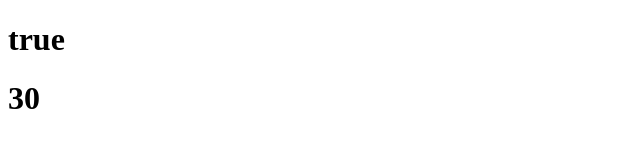
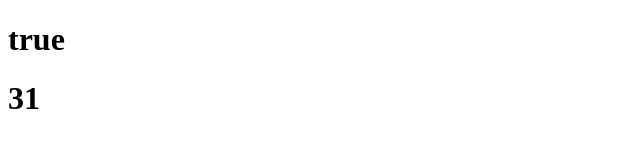
Before and after one commit to emanuelefavero/javascript-interview-questions, a plain HTML site: page module/index.html in a window 1280 px wide. Shown: the full height of the page, 0-640 px from the left. Drawn offline with Linux system fonts and the light colour scheme.

Commit message:
add module/* default export

```diff
--- a/module/calculate.js
+++ b/module/calculate.js
@@ -1,3 +1,6 @@
 export default function sum(a, b) {
   return a + b
 }
+
+// TIP: You can also set a default export like this:
+// export { sum as default }
--- a/module/index.html
+++ b/module/index.html
@@ -15,6 +15,7 @@
 
       import { isEven } from './utils.js' // named export
       import sum from './calculate.js' // default export
+      import subtract from './subtract.js'
 
       // TIP: You can also import everything from a file using the * wildcard
       // import * as utils from './utils.js'
@@ -26,7 +27,7 @@
       const output = document.getElementById('output')
       const output2 = document.getElementById('output2')
       output.innerHTML = isEven(10) // true
-      output2.innerHTML = sum(10, 20) // 30
+      output2.innerHTML = sum(10, 20) + subtract(2, 1) // 31
 
       // ----------------------------
       // QUESTIONS
--- /dev/null
+++ b/module/subtract.js
@@ -0,0 +1,2 @@
+// TIP: You can also export an unnamed function like this:
+export default (a, b) => a - b
```
